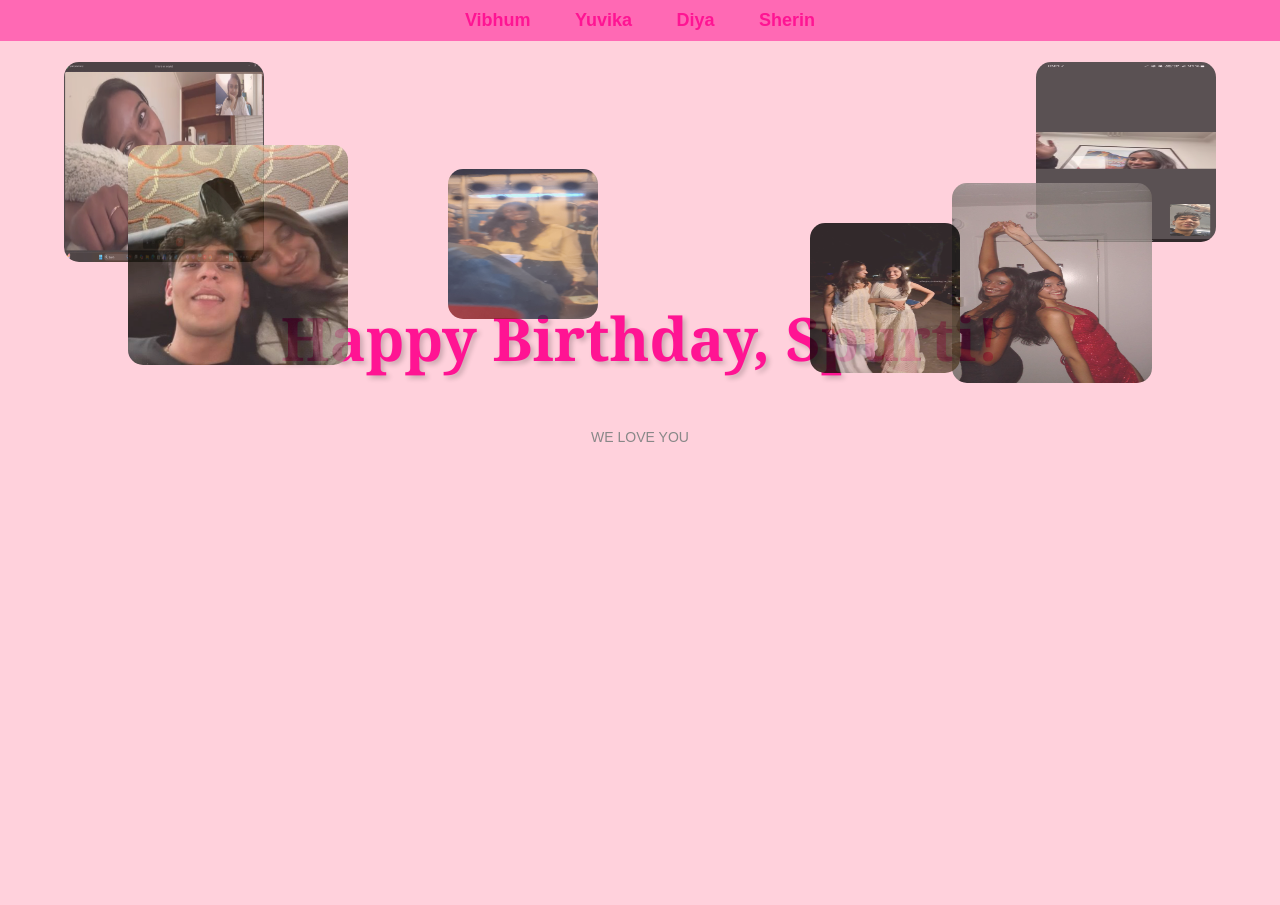
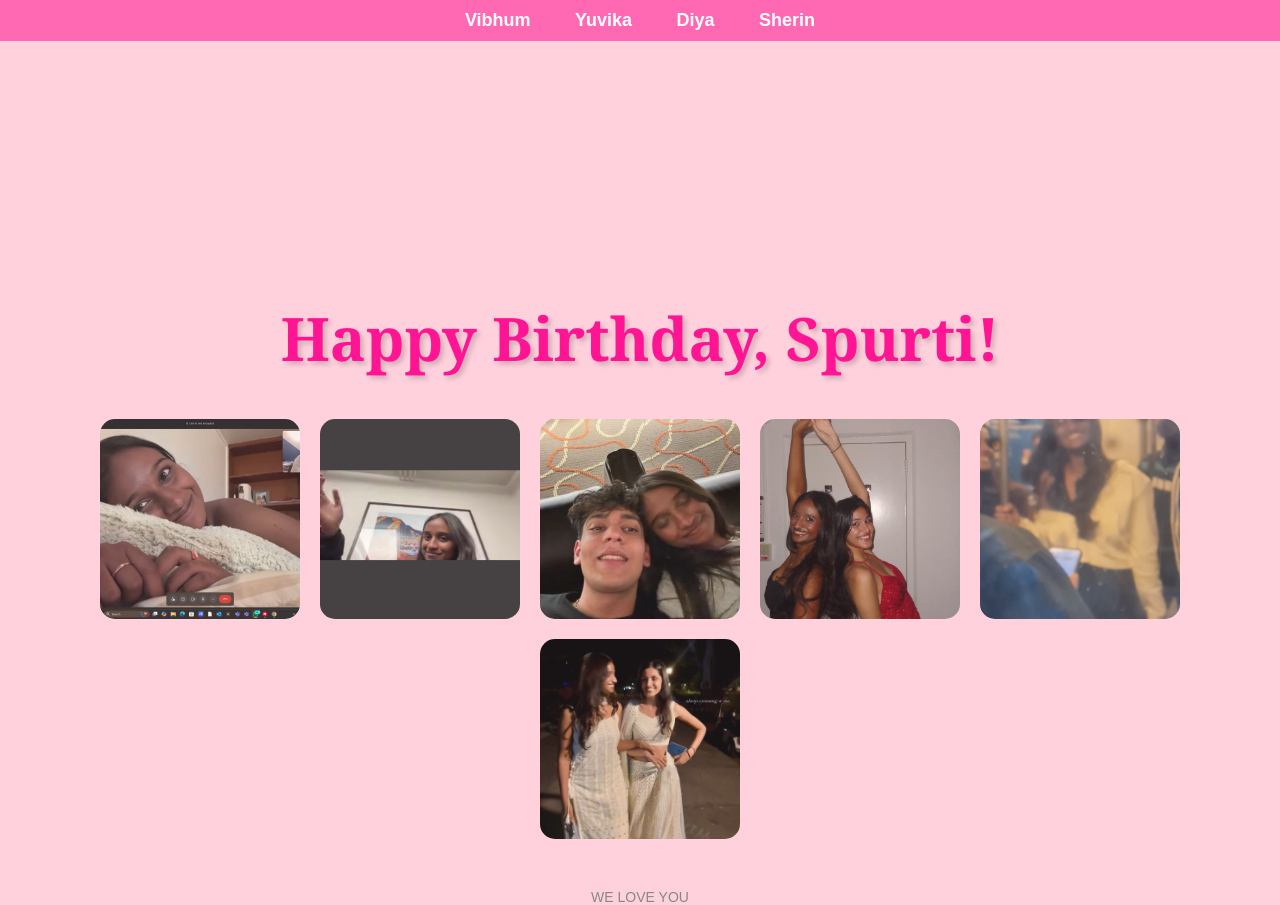
Before and after one commit to vibhumaggarwal/birthday-website, a plain HTML site: page index.html in a window 1280 px wide. Before the commit the page ends 800 px from the top, so only its background shows below. Drawn offline with Linux system fonts and the light colour scheme.

Commit message:
Reorganized image collage and restored header

```diff
--- a/index.html
+++ b/index.html
@@ -11,8 +11,9 @@
             font-family: Arial, sans-serif;
             background-color: #ffd1dc;
             text-align: center;
-            position: relative; /* Needed for absolute positioning of images */
+            position: relative;
         }
+
         header {
             background-color: #ff69b4;
             padding: 10px 0;
@@ -22,7 +23,7 @@
             z-index: 1000;
         }
         header a {
-            color: #ff1493;
+            color: white;
             text-decoration: none;
             font-size: 18px;
             margin: 0 20px;
@@ -43,55 +44,20 @@
             color: #888;
             font-size: 14px;
         }
-        /* Positioning images in a collage around the text */
+        /* Organizing images in a neat collage layout */
         .collage-container {
-            position: absolute;
-            top: 10%;
-            left: 50%;
-            transform: translateX(-50%);
-            width: 100%;
-            height: 80%;
+            display: flex;
+            flex-wrap: wrap;
+            justify-content: center;
+            gap: 20px;
+            margin-top: 40px;
         }
         .collage-container img {
-            position: absolute;
             border-radius: 15px;
-            opacity: 0.8;
-        }
-        .image1 {
-            top: 5%;
-            left: 5%;
+            opacity: 0.9;
             width: 200px;
             height: 200px;
-        }
-        .image2 {
-            top: 5%;
-            right: 5%;
-            width: 180px;
-            height: 180px;
-        }
-        .image3 {
-            bottom: 10%;
-            left: 10%;
-            width: 220px;
-            height: 220px;
-        }
-        .image4 {
-            bottom: 5%;
-            right: 10%;
-            width: 200px;
-            height: 200px;
-        }
-        .image5 {
-            top: 35%;
-            left: 35%;
-            width: 150px;
-            height: 150px;
-        }
-        .image6 {
-            top: 50%;
-            right: 25%;
-            width: 150px;
-            height: 150px;
+            object-fit: cover;
         }
     </style>
 </head>
@@ -104,20 +70,20 @@
         <a href="sherin.html">Sherin</a>
     </header>
 
-    <!-- Collage Container -->
-    <div class="collage-container">
-        <img src="images/spu1.jpg" alt="Image 1" class="image1">
-        <img src="images/spu2.jpg" alt="Image 2" class="image2">
-        <img src="images/spu3.jpg" alt="Image 3" class="image3">
-        <img src="images/spu4.jpg" alt="Image 4" class="image4">
-        <img src="images/spu0.jpg" alt="Image 5" class="image5">
-        <img src="images/spu5.jpg" alt="Image 6" class="image6">
-    </div>
-
     <!-- Main Content -->
     <main>
         <h1>Happy Birthday, Spurti!</h1>
     </main>
+
+    <!-- Collage of Images -->
+    <div class="collage-container">
+        <img src="images/spu1.jpg" alt="Image 1">
+        <img src="images/spu2.jpg" alt="Image 2">
+        <img src="images/spu3.jpg" alt="Image 3">
+        <img src="images/spu4.jpg" alt="Image 4">
+        <img src="images/spu0.jpg" alt="Image 5">
+        <img src="images/spu5.jpg" alt="Image 6">
+    </div>
 
     <!-- Footer -->
     <footer>
```
